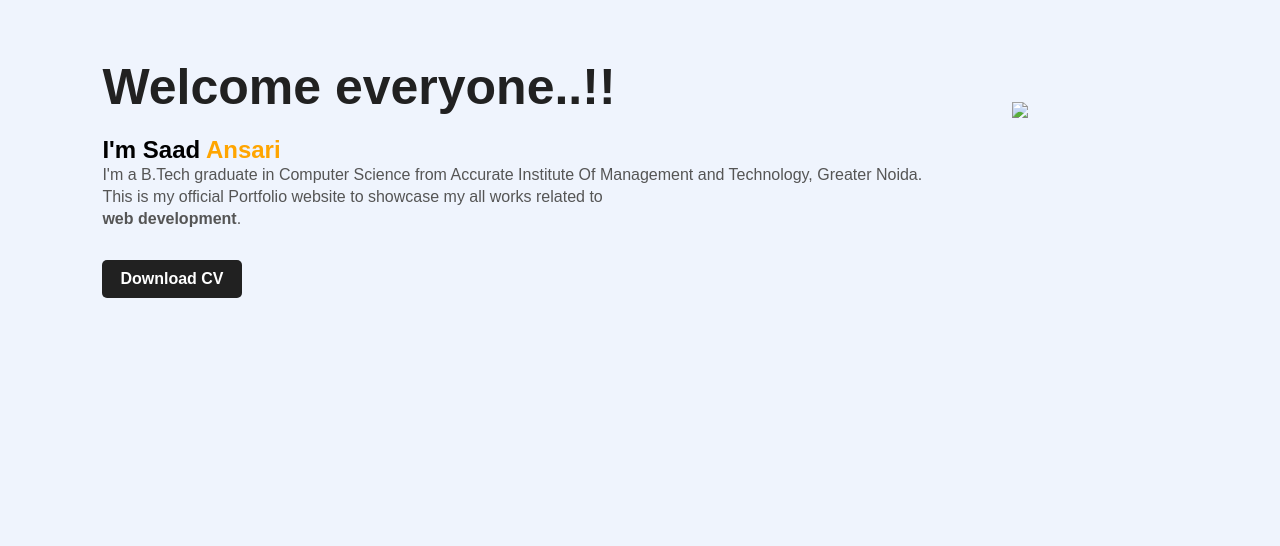
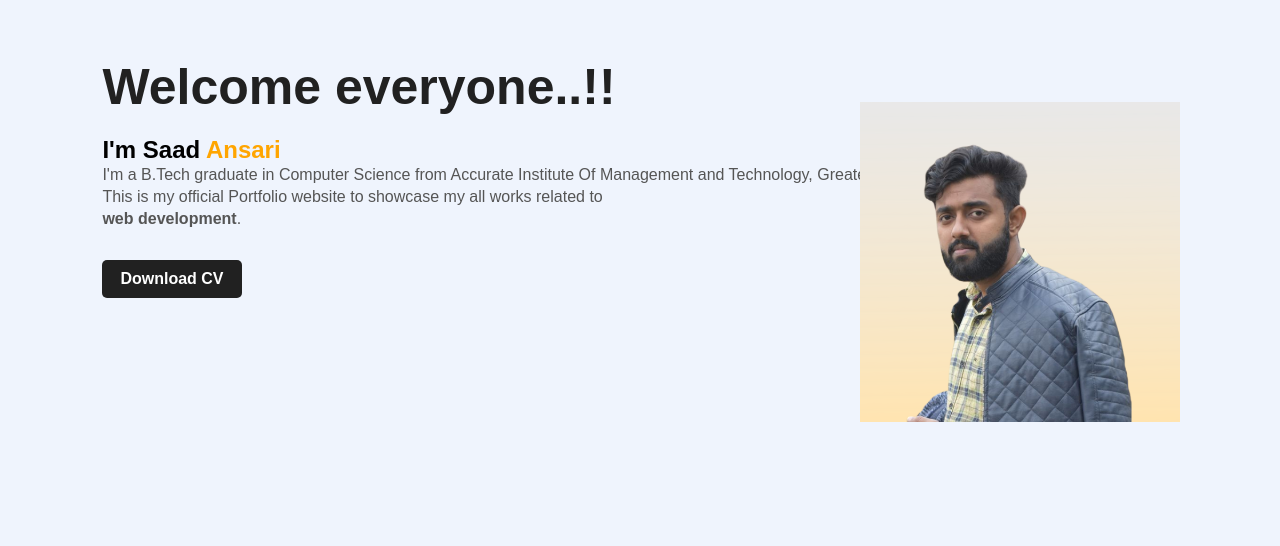
Before and after one commit to saadgemini/portfolio1, a plain HTML site: page index.html in a window 1280 px wide. Shown: the part 98-644 px from the top of the page. Drawn offline with Linux system fonts and the light colour scheme; files whose address does not match are found by name.

Commit message:
Update index.html

```diff
--- a/index.html
+++ b/index.html
@@ -31,7 +31,7 @@
             <a href="Saad's CV.pdf">Download CV</a>
         </div>
         <div class="images">
-            <img src="image/saad2.png" class="ImgSaad">
+            <img src="saad2.png" class="ImgSaad">
         </div>
 
     </div>
```
